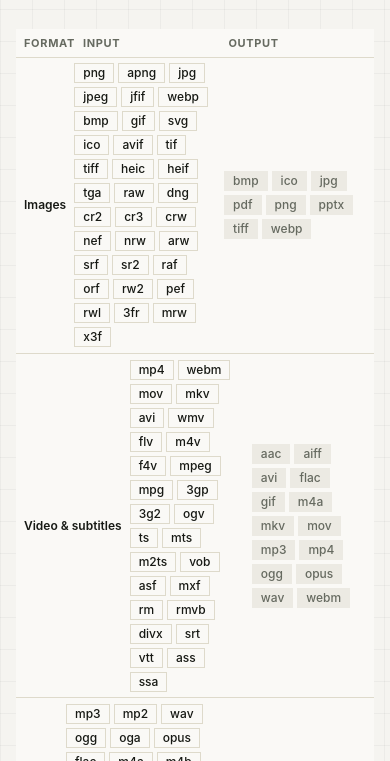
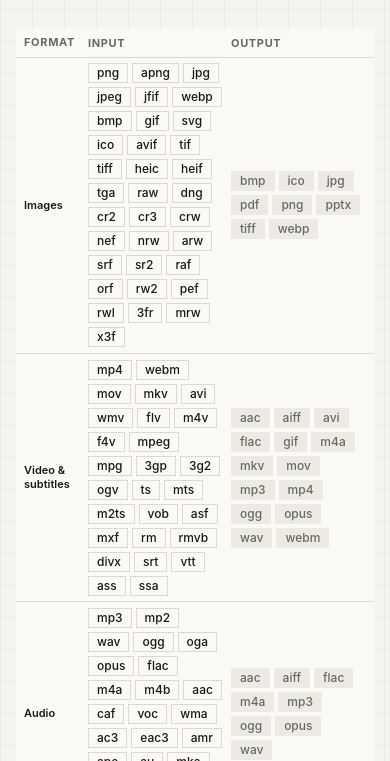
Before and after one commit to mohit2006n/mo, a plain HTML site: page index.html in a window 390 px wide. Shown: the part 791-1552 px from the top of the page. Drawn offline with Linux system fonts and the light colour scheme.

Commit message:
Restrict mobile format column width to 3.5rem for maximum badge space

```diff
--- a/src/style.css
+++ b/src/style.css
@@ -772,8 +772,14 @@ body.workspace-active .faq-section {
 @media (max-width: 640px) {
   .format-list-header,
   .format-row {
-    grid-template-columns: max-content 1fr 1fr;
+    grid-template-columns: 3.5rem 1fr 1fr;
     gap: 0.25rem 0.5rem;
     padding: 0.35rem 0.5rem;
   }
+  .format-row-name,
+  .format-list-header .format-col-label:first-child {
+    font-size: 0.6875rem;
+    line-height: 1.2;
+    word-break: break-word;
+  }
 }
```
